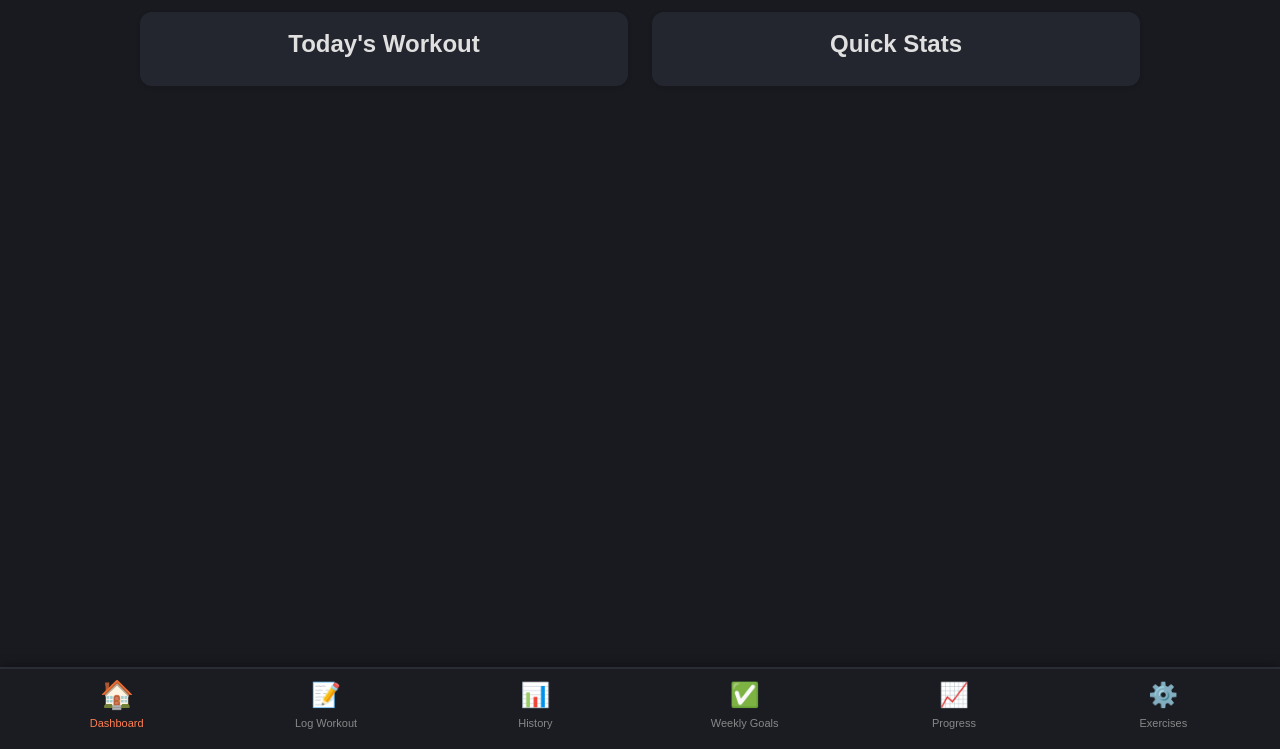
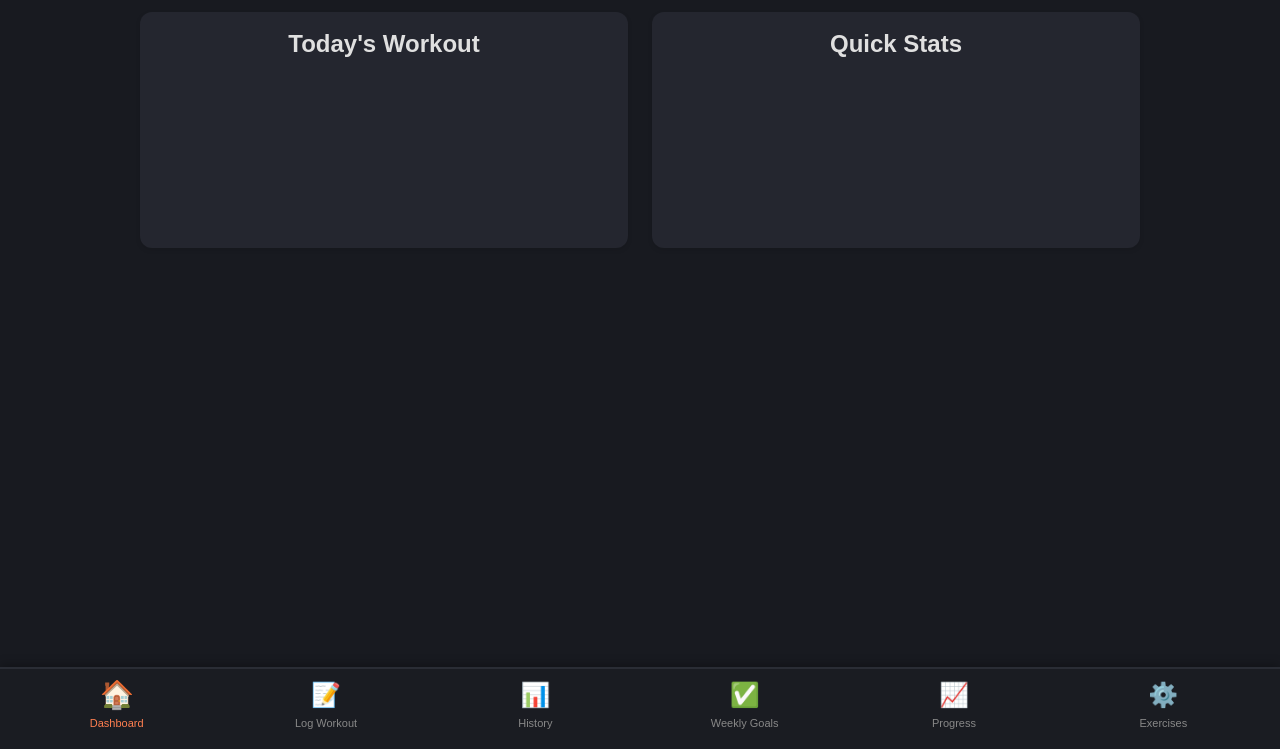
Before and after one commit to BillXan/Gym-Tracker, a website: page index.html in a window 1280 px wide. Shown: the part 51-800 px from the top of the page. Drawn offline with nearby package versions, Linux system fonts and the light colour scheme; no server answers.

Commit message:
changed box consistency (test)

```diff
--- a/style.css
+++ b/style.css
@@ -9,10 +9,17 @@
   padding: 18px 16px;
   border-radius: 12px;
   box-shadow: 0 2px 5px rgba(0,0,0,0.1);
+  min-height: 200px;
+  height: auto;
 }
 
 .content-box h2 {
   margin-top: 0;
+}
+
+/* Make pages fill available height */
+.page {
+  min-height: calc(100vh - 180px);
 }
 
 /* Bottom Navigation */
```
